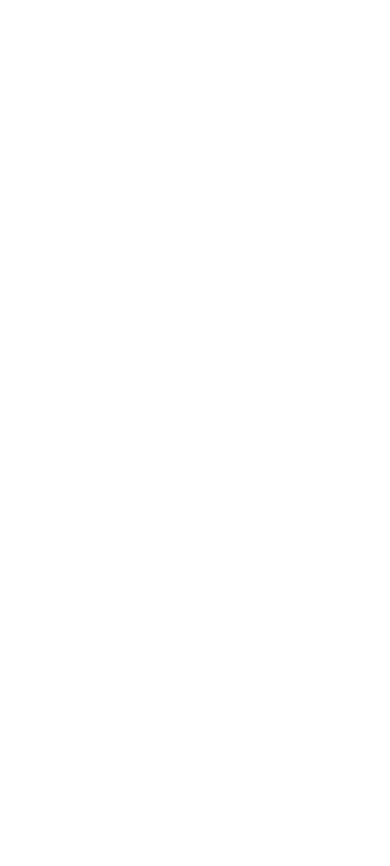
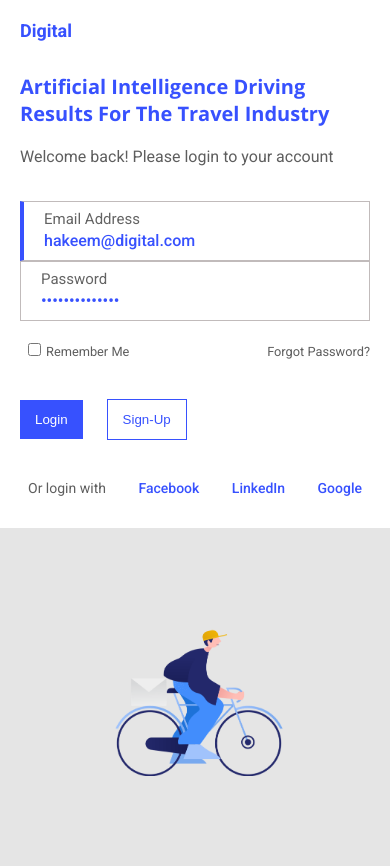
Before and after one commit to Babatunde-Ben/Login-Page-Assessment, a plain HTML site: page index.html in a window 390 px wide. Before the commit the page ends 844 px from the top, so only its background shows below. Drawn offline with nearby package versions, Linux system fonts and the light colour scheme.

Commit message:
styled desktop and mobile

```diff
--- a/index.html
+++ b/index.html
@@ -4,7 +4,74 @@
     <meta charset="UTF-8" />
     <meta http-equiv="X-UA-Compatible" content="IE=edge" />
     <meta name="viewport" content="width=device-width, initial-scale=1.0" />
+    <link rel="stylesheet" href="styles.css" />
+    <link rel="preconnect" href="https://fonts.googleapis.com" />
+    <link rel="preconnect" href="https://fonts.gstatic.com" crossorigin />
+    <link
+      href="https://fonts.googleapis.com/css2?family=Roboto:wght@400;500;700&display=swap"
+      rel="stylesheet"
+    />
+    <link
+      href="https://fonts.googleapis.com/css2?family=Open+Sans:wght@400;700&display=swap"
+      rel="stylesheet"
+    />
     <title>Login Page Assessment</title>
   </head>
-  <body></body>
+  <body>
+    <main>
+      <section class="category-1">
+        <h1 class="logo">Digital</h1>
+        <h2>
+          Artificial Intelligence Driving <br />
+          Results For The Travel Industry
+        </h2>
+        <p>Welcome back! Please login to your account</p>
+
+        <form action="">
+          <!-- email input box -->
+          <div class="form-group email">
+            <label for="email">Email Address</label>
+            <input
+              type="email"
+              name="email"
+              id="email"
+              value="hakeem@digital.com"
+            />
+          </div>
+
+          <!-- password input box -->
+          <div class="form-group">
+            <label for="password">Password</label>
+            <input
+              type="password"
+              name="password"
+              id="password"
+              value="12345678901234"
+            />
+          </div>
+          <div class="remember">
+            <label>
+              <input type="checkbox" name="remember-me" />Remember Me
+            </label>
+            <a href="#">Forgot Password?</a>
+          </div>
+          <div class="buttons">
+            <button class="btn login">login</button>
+            <button class="btn sign-up">sign-up</button>
+          </div>
+        </form>
+        <div class="other-login">
+          <span>Or login with</span>
+          <a href="#">Facebook</a>
+          <a href="#">LinkedIn</a>
+          <a href="#">Google</a>
+        </div>
+      </section>
+
+      <!-- ---image category --- -->
+      <section class="category-2">
+        <img src="./img/clip-message-sent 1.png" alt="" />
+      </section>
+    </main>
+  </body>
 </html>
--- a/styles.css
+++ b/styles.css
@@ -0,0 +1,186 @@
+:root {
+  --color1: #3751fe;
+  --color2: rgb(94, 94, 94);
+  --color3: #fff;
+}
+* {
+  padding: 0;
+  margin: 0;
+  box-sizing: border-box;
+}
+body {
+  background-color: white;
+  font-family: "Roboto", sans-serif;
+  min-height: 100vh;
+  display: flex;
+  justify-content: center;
+  align-items: center;
+}
+img {
+  width: 10%;
+}
+main {
+  height: 600px;
+  position: relative;
+  width: 100vw;
+  max-width: 1440px;
+  max-height: 1024px;
+  display: flex;
+  justify-content: center;
+  align-items: center;
+}
+main section {
+  height: 100%;
+}
+.category-1,
+.category-2 {
+  flex-basis: 50%;
+}
+.category-1 {
+  background-color: var(--color3);
+  padding: 60px 20px 2rem 60px;
+  width: 100px;
+}
+.category-1 .logo {
+  font-size: 20px;
+  color: var(--color1);
+  font-weight: 700;
+  margin-bottom: 2rem;
+}
+.category-1 h2 {
+  font-size: 26px;
+  color: var(--color1);
+  margin-bottom: 20px;
+  font-family: "Open Sans", sans-serif;
+  font-weight: 700;
+}
+.category-1 p {
+  color: var(--color2);
+  margin-bottom: 35px;
+  font-size: 16px;
+}
+
+.form-group {
+  /* background-color: red; */
+  width: 100%;
+  height: 60px;
+  border: 1px solid #c1bbbb;
+  padding: 8px 20px;
+}
+.form-group label {
+  display: block;
+  font-size: 15px;
+  color: rgba(0, 0, 0, 0.61);
+}
+.form-group input {
+  width: 60%;
+  border: none;
+  outline: none;
+  font-family: "Roboto", sans-serif;
+  font-weight: 500;
+  font-size: 16px;
+  color: var(--color1);
+  margin-top: 3px;
+}
+form .email {
+  border-left: 4px solid var(--color1);
+}
+.category-1 .remember {
+  display: flex;
+  justify-content: space-between;
+  align-items: center;
+  margin: 22px 0 16px;
+  padding-left: 8px;
+}
+.category-1 .remember label {
+  font-size: 12.8px;
+  cursor: pointer;
+  color: var(--color2);
+}
+.category-1 .remember input {
+  margin-right: 0.3125rem;
+}
+.category-1 .remember a {
+  text-decoration: none;
+  color: var(--color2);
+  font-size: 12.8px;
+}
+.category-1 .buttons {
+  margin: 40px 0;
+}
+.category-1 .buttons .btn {
+  padding: 12px 15px;
+  outline: none;
+  margin-right: 20px;
+  cursor: pointer;
+  text-transform: capitalize;
+}
+.login {
+  background-color: var(--color1);
+  color: white;
+  border: none;
+}
+.sign-up {
+  color: var(--color1);
+  border: 1px solid var(--color1);
+  background-color: var(--color3);
+}
+.category-1 .other-login {
+  color: var(--color2);
+  margin-top: 2rem;
+  display: flex;
+  justify-content: space-between;
+  align-items: center;
+  padding: 0 0.5rem;
+}
+
+.category-1 .other-login a {
+  text-decoration: none;
+  color: var(--color1);
+  font-weight: 500;
+}
+
+.category-2 {
+  background-color: #e5e5e5;
+  height: 100%;
+  display: flex;
+  justify-content: center;
+  align-items: center;
+}
+.category-2 img {
+  width: 90%;
+}
+@media screen and (max-width: 780px) {
+  main {
+    flex-direction: column;
+    height: auto;
+  }
+  .category-1,
+  .category-2 {
+    flex-basis: 100%;
+    width: 100%;
+  }
+  .category-2 {
+    min-height: 40vh;
+  }
+  .category-2 img {
+    width: 80%;
+  }
+}
+
+@media screen and (max-width: 500px) {
+  .category-1 {
+    background-color: var(--color3);
+    padding: 20px 20px 32px 20px;
+  }
+  .category-1 .logo {
+    font-size: 18px;
+  }
+  .category-1 h2 {
+    font-size: 20px;
+    margin-bottom: 20px;
+  }
+  .category-1 .other-login {
+    font-size: 14px;
+  }
+}
```
Also changed, not shown: img/bg-2.jpeg (deleted), img/clip-message-sent 1.png (added).
